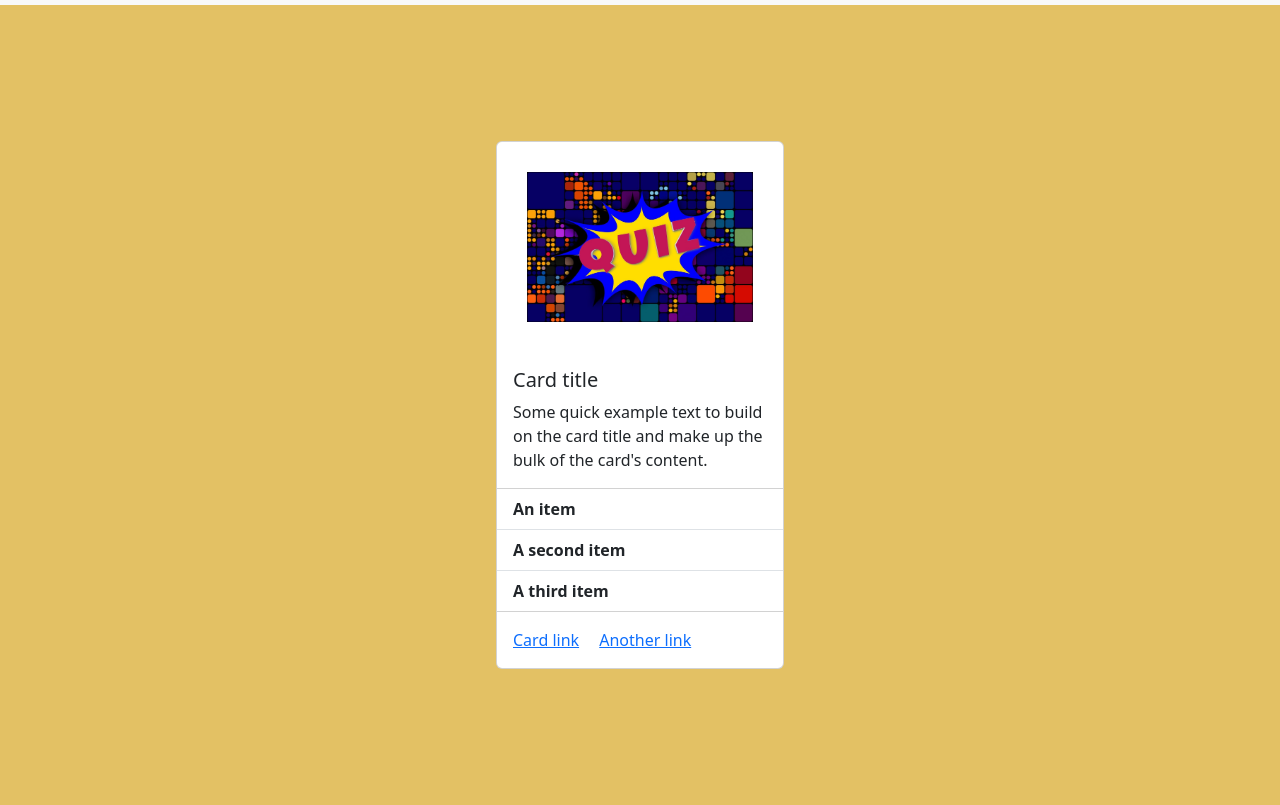
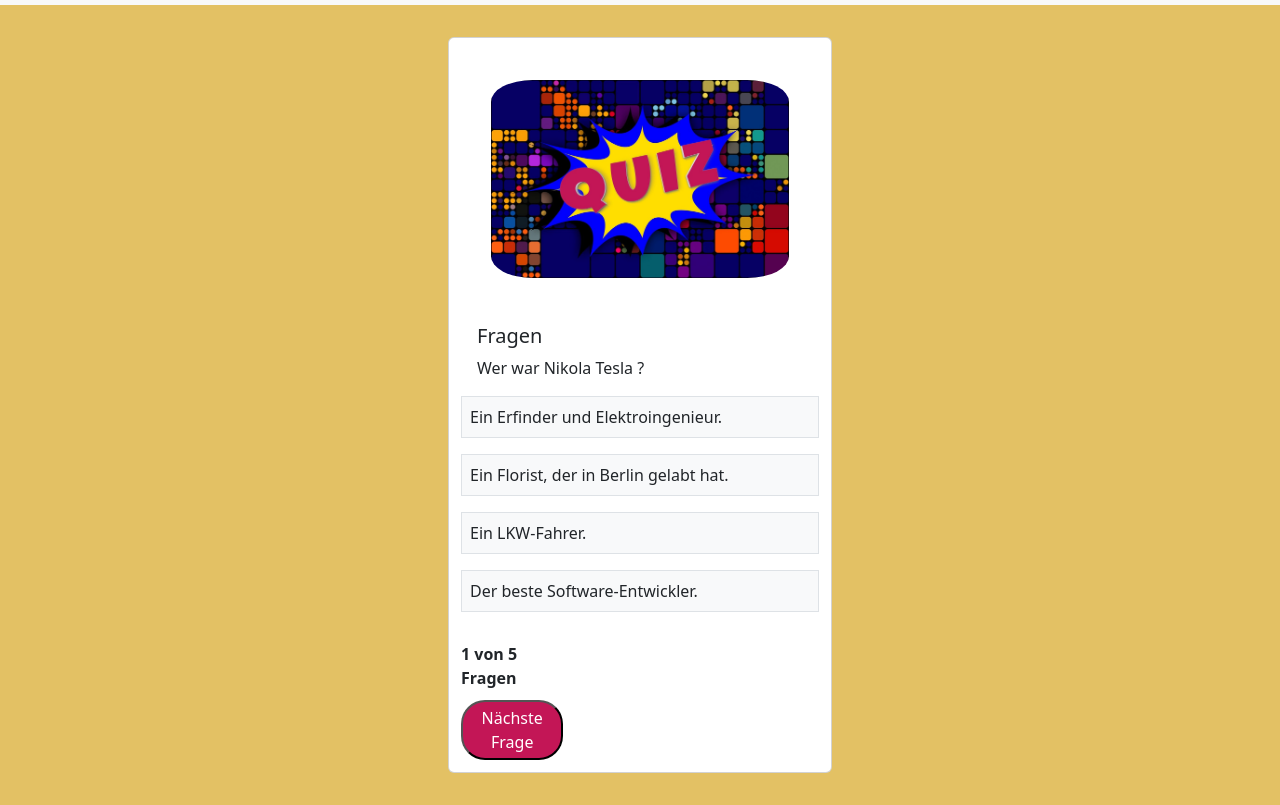
Before and after one commit to CodeTarik/quizapp, a plain HTML site: page index.html in a window 1280 px wide. Shown: the part 51-856 px from the top of the page. Drawn offline with nearby package versions, Linux system fonts and the light colour scheme.

Commit message:
third commit

```diff
--- a/index.html
+++ b/index.html
@@ -35,22 +35,29 @@
     <!--Card-->
     <div class="container">
 
-    <div class="card" style="width: 18rem;">
+        <div class="card">
             <img src="./img/quiz-card.jpg" class="card-img-top" alt="...">
+
             <div class="card-body">
-            <h5 class="card-title">Card title</h5>
-            <p class="card-text">Some quick example text to build on the card title and make up the bulk of the card's
-                content.</p>
+                <h5 class="card-title">Fragen</h5>
+                <p class="card-text">Wer war Nikola Tesla ?</p>
             </div>
-        <ul class="list-group list-group-flush">
-            <li class="list-group-item">An item</li>
-            <li class="list-group-item">A second item</li>
-            <li class="list-group-item">A third item</li>
-        </ul>
-        <div class="card-body">
-            <a href="#" class="card-link">Card link</a>
-            <a href="#" class="card-link">Another link</a>
+
+
+            <div class="d-grid gap-3">
+                <div class="p-2 bg-light border">Ein Erfinder und Elektroingenieur.</div>
+                <div class="p-2 bg-light border">Ein Florist, der in Berlin gelabt hat.</div>
+                <div class="p-2 bg-light border">Ein LKW-Fahrer.</div>
+                <div class="p-2 bg-light border">Der beste Software-Entwickler.</div>
             </div>
+
+            <div class="question-footer"></div>
+            <div class="question">
+            <b>1 von 5 Fragen</b>
+            <button>Nächste Frage</button>
+            </div>
+        </div>
+
     </div>
 
     </div>
--- a/style.css
+++ b/style.css
@@ -19,10 +19,35 @@ body {
     background-color: antiquewhite;
 }
 
+.card {
+    padding: 12px;
+    width: 24rem;
+}
+
 .card img {
     padding: 30px;
+    border-radius: 20%;
 }
 
 .list-group {
     font-weight: 700;
 }
+
+.question-footer {
+    margin-top: 30px;
+}
+
+.question {
+    display: flex;
+    flex-direction: column;
+    gap: 10px;
+    width: 8vw;
+}
+
+button {
+    border-radius: 24px !important;
+    background-color: #C31656;
+    color: white;
+    padding: 4px;
+    cursor: src="./img/quiz-card.jpg", pointer !important;
+}
```
Lines whose indentation alone changed are shown as unchanged.
